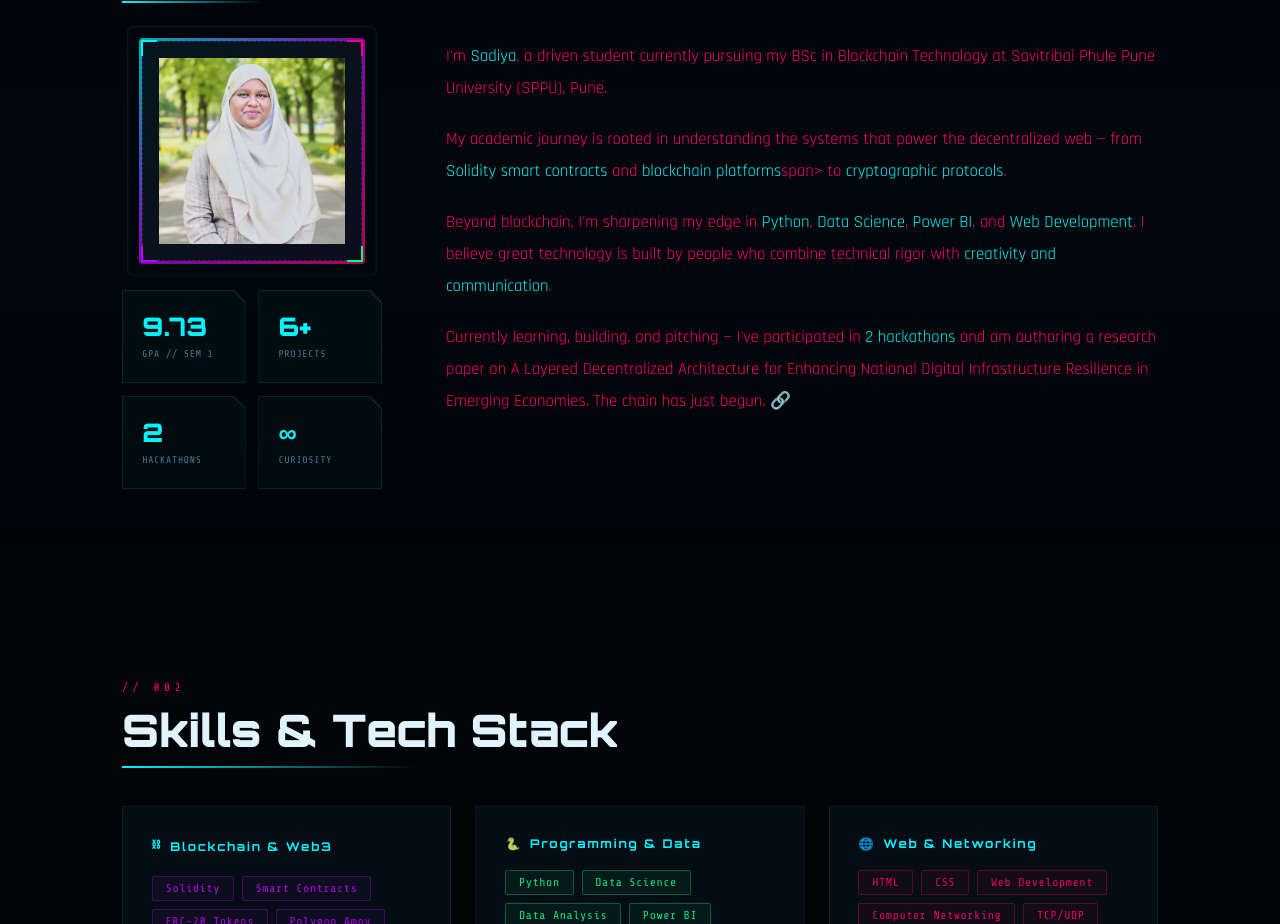
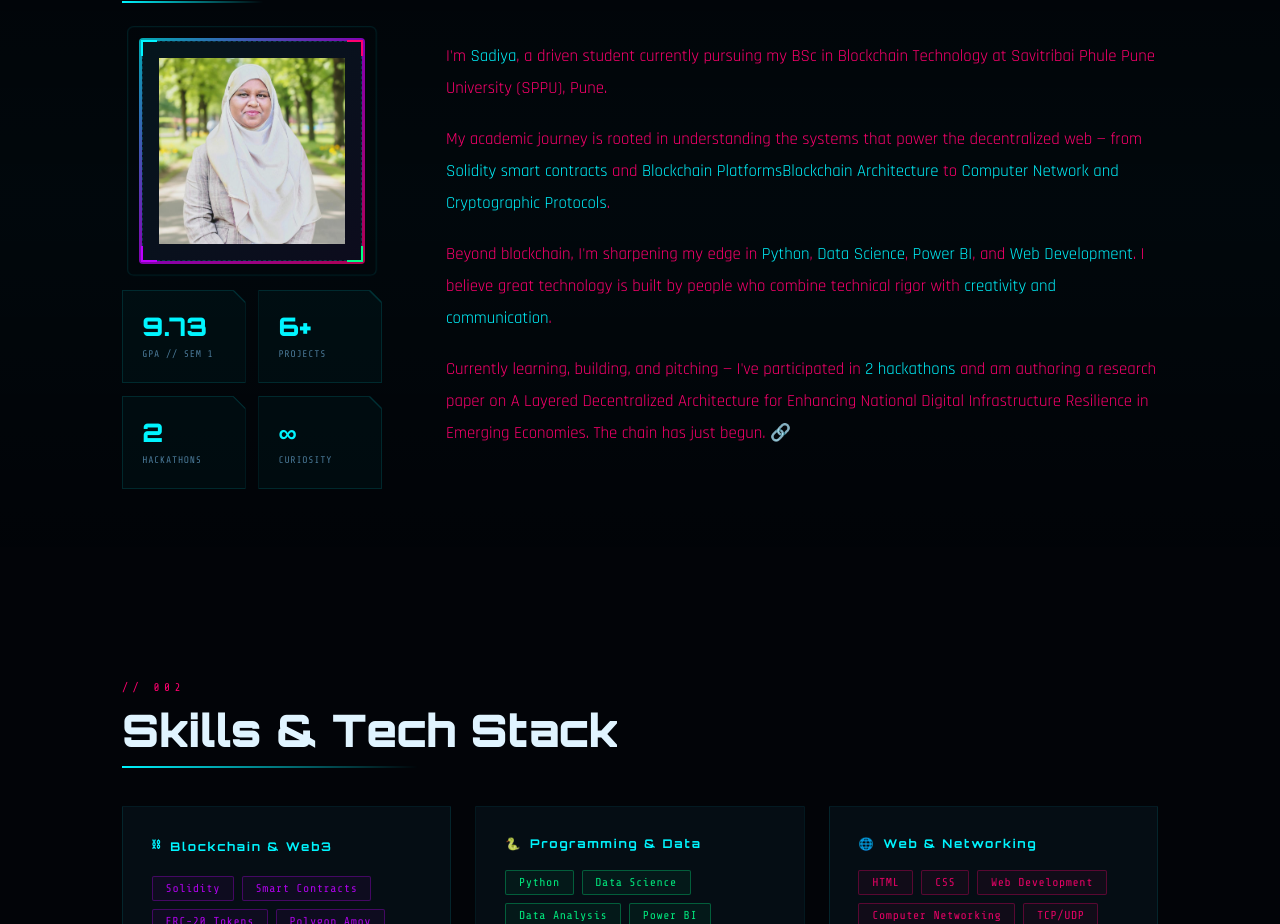
Before and after one commit to sadiyamulani03/Portfolio, a plain HTML site: page index.html in a window 1280 px wide. Shown: the part 980-1904 px from the top of the page. Drawn offline with nearby package versions, Linux system fonts and the light colour scheme.

Commit message:
Update academic journey description in index.html

```diff
--- a/index.html
+++ b/index.html
@@ -298,7 +298,7 @@
       </div>
       <div class="about-text">
         <p>I'm <span>Sadiya</span>, a driven student currently pursuing my BSc in Blockchain Technology at Savitribai Phule Pune University (SPPU), Pune.</p>
-        <p>My academic journey is rooted in understanding the systems that power the decentralized web — from <span>Solidity smart contracts</span> and <span>blockchain platforms</span>span> to <span>cryptographic protocols</span>.</p>
+        <p>My academic journey is rooted in understanding the systems that power the decentralized web — from <span>Solidity smart contracts</span> and <span>Blockchain Platforms</span><span>Blockchain Architecture</span> to <span>Computer Network and Cryptographic Protocols</span>.</p>
         <p>Beyond blockchain, I'm sharpening my edge in <span>Python</span>, <span>Data Science</span>, <span>Power BI</span>, and <span>Web Development</span>. I believe great technology is built by people who combine technical rigor with <span>creativity and communication</span>.</p>
         <p>Currently learning, building, and pitching — I've participated in <span>2 hackathons</span> and am authoring a research paper on A Layered Decentralized Architecture for Enhancing National Digital Infrastructure Resilience in Emerging Economies. The chain has just begun. 🔗</p>
       </div>
```
